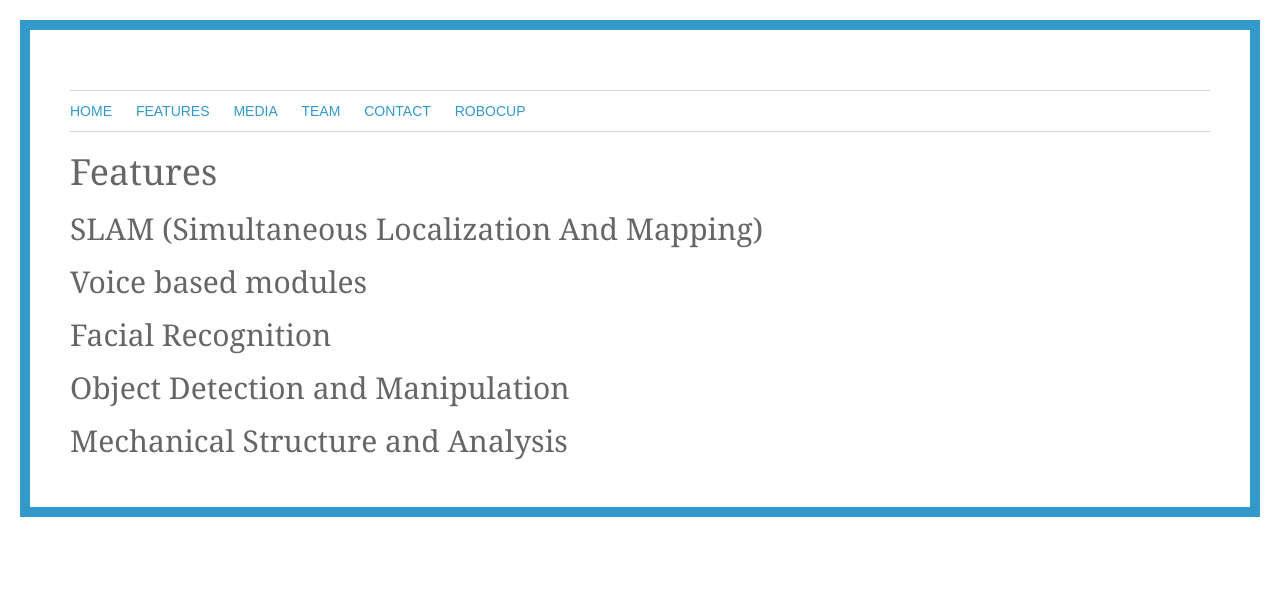
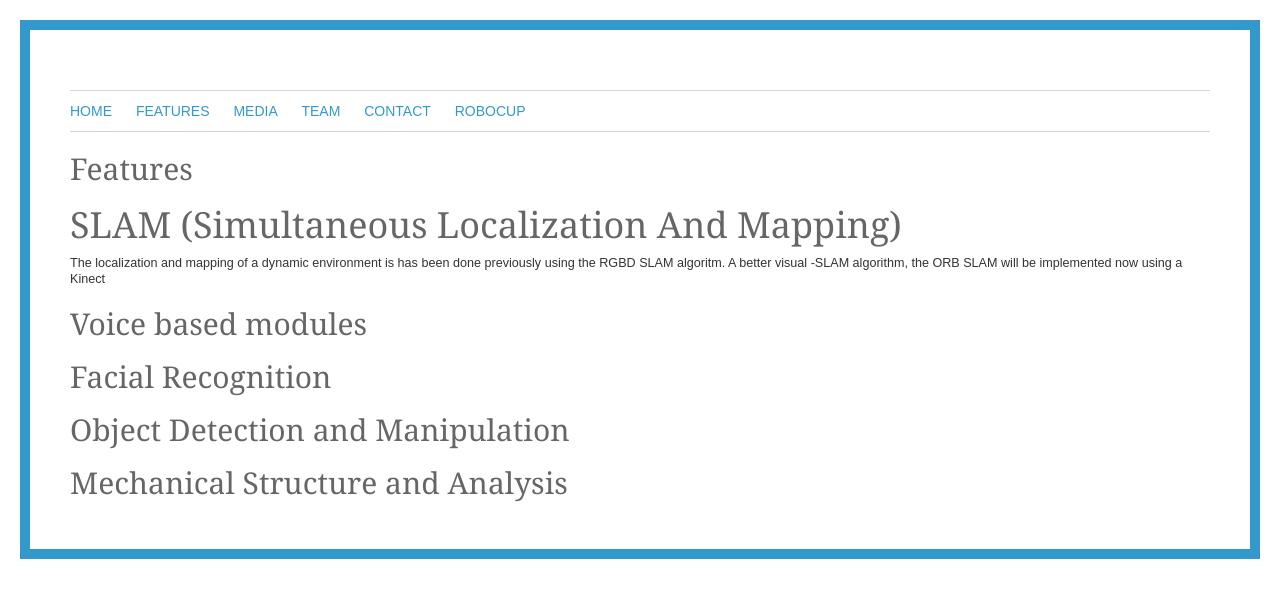
Before and after one commit to TeamEME/TeamEME.github.io, a plain HTML site: page features.html in a window 1280 px wide. Drawn offline with nearby package versions, Linux system fonts and the light colour scheme.

Commit message:
Update features.html

```diff
--- a/features.html
+++ b/features.html
@@ -19,8 +19,10 @@
    <a href="http://www.robocupathome.org/">ROBOCUP</a>
 </nav>
 
-<h1>Features</h1>
-<h2>SLAM (Simultaneous Localization And Mapping)</h2>
+<h2>Features</h2>
+<h1>SLAM (Simultaneous Localization And Mapping)</h1>
+	<p> The localization and mapping of a dynamic environment is has been done previously using the RGBD SLAM algoritm.
+		A better visual -SLAM algorithm, the ORB SLAM will be implemented now using a Kinect
 <h2>Voice based modules</h2>
 <h2>Facial Recognition</h2>
 <h2>Object Detection and Manipulation</h2>
```
